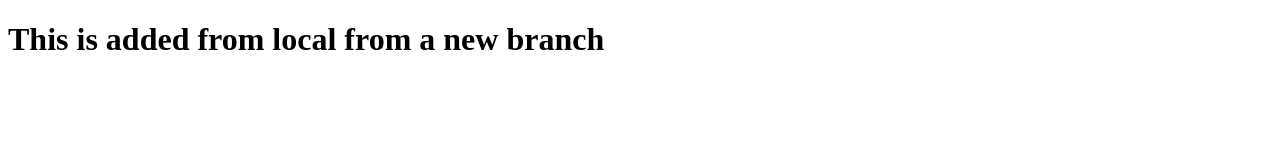
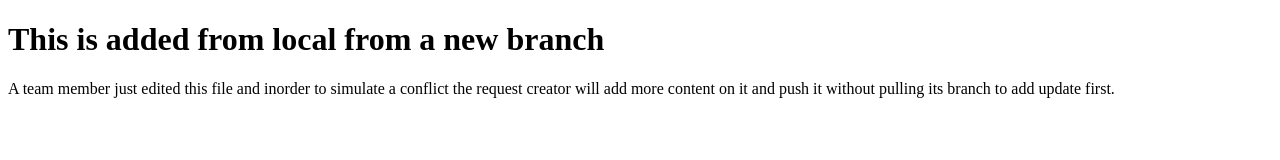
Before and after one commit to Melkam22/teachSolvingMConflict, a plain HTML site: page solveconflict.html in a window 1280 px wide. Drawn offline with Linux system fonts and the light colour scheme.

Commit message:
Update solveconflict.html

```diff
--- a/solveconflict.html
+++ b/solveconflict.html
@@ -9,6 +9,8 @@
 <body>
     <div>
         <h1>This is added from local from a new branch</h1>
+        <p>A team member just edited this file and inorder to simulate a conflict the request creator will add more content on it and push it without
+            pulling its branch to add update first. </p>
     </div>
 </body>
 </html>
```
